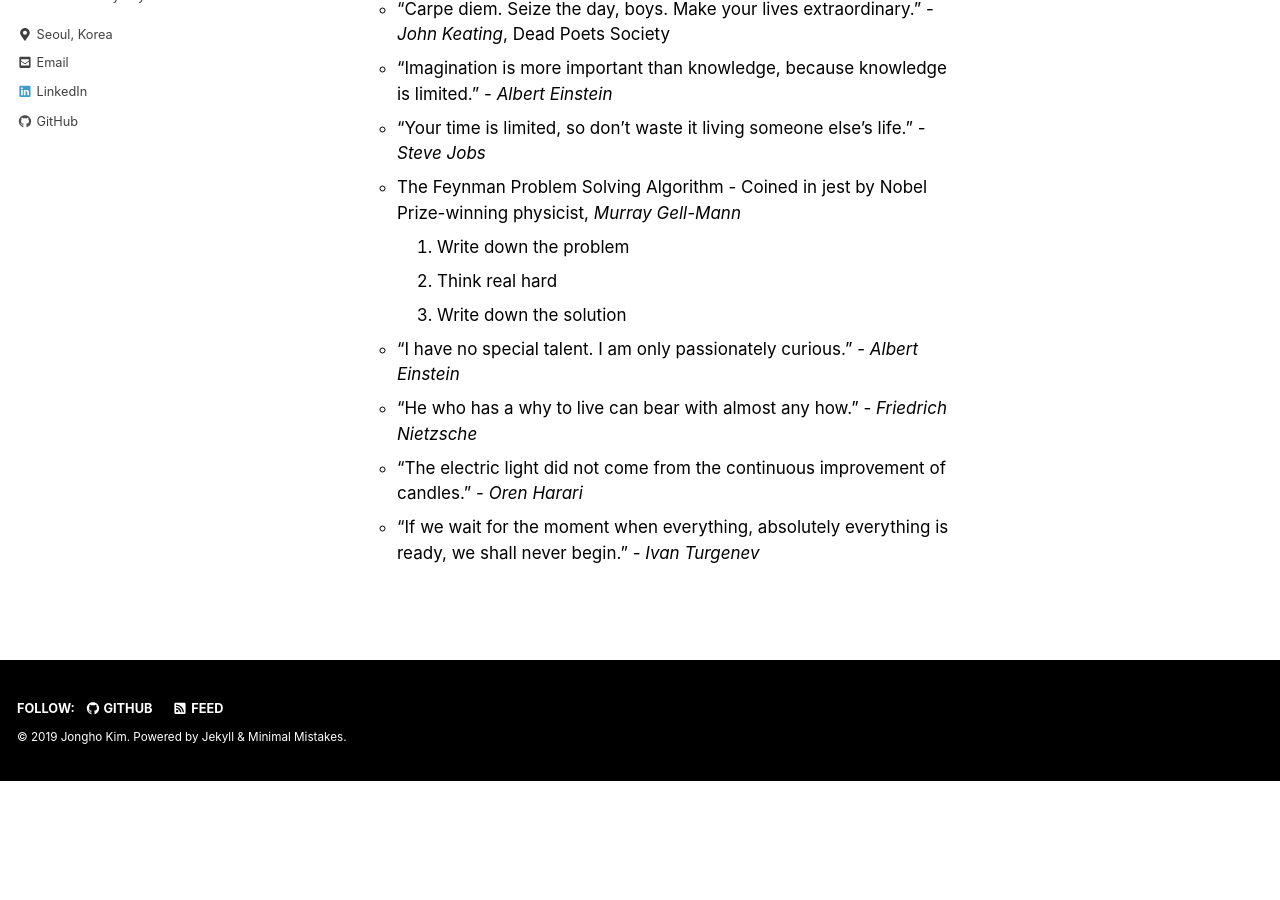
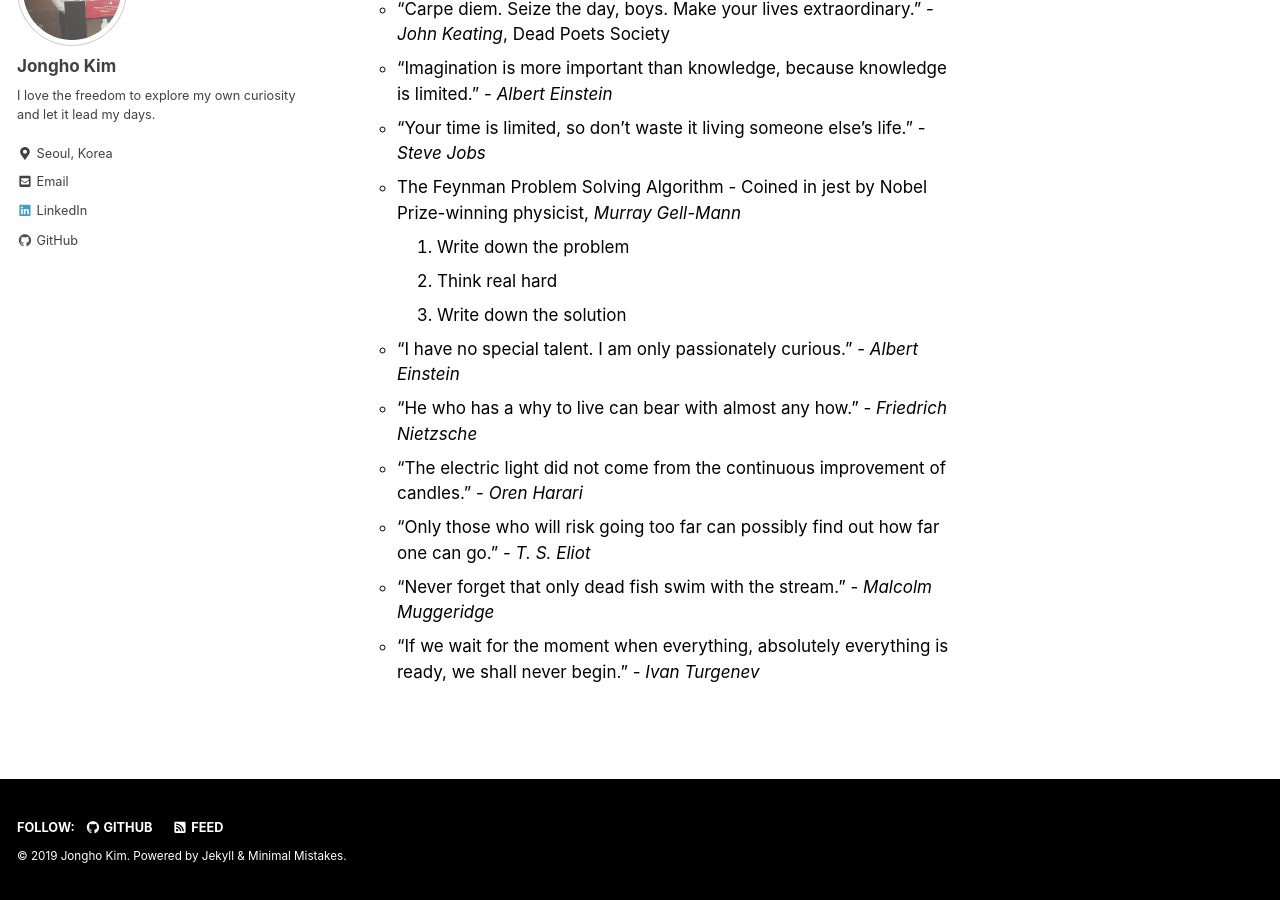
Before and after one commit to jonghkim/jonghkim.github.io, a Jekyll site: the page built from index.md, in a window 1280 px wide and 900 px high, scrolled down 571 px. Built offline with Jekyll 4.4.1, drawn with Linux system fonts in a browser that asks for light colours; nearby versions of some CDN libraries; before the commit the page ends 1352 px from its top, so only the background shows below that.

Commit message:
Malcolm"

```diff
--- a/index.md
+++ b/index.md
@@ -18,4 +18,6 @@ Welcome :)
     - "I have no special talent. I am only passionately curious." - *Albert Einstein*
     - “He who has a why to live can bear with almost any how.” - *Friedrich Nietzsche*
     - “The electric light did not come from the continuous improvement of candles.” - *Oren Harari*
+    - "Only those who will risk going too far can possibly find out how far one can go." - *T. S. Eliot*
+    - "Never forget that only dead fish swim with the stream." - *Malcolm Muggeridge*
     - “If we wait for the moment when everything, absolutely everything is ready, we shall never begin.” - *Ivan Turgenev*
```
